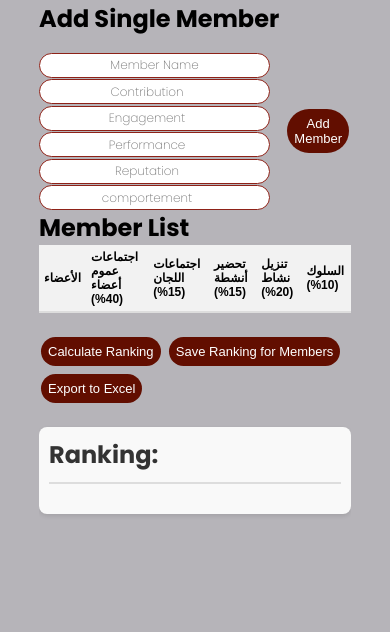
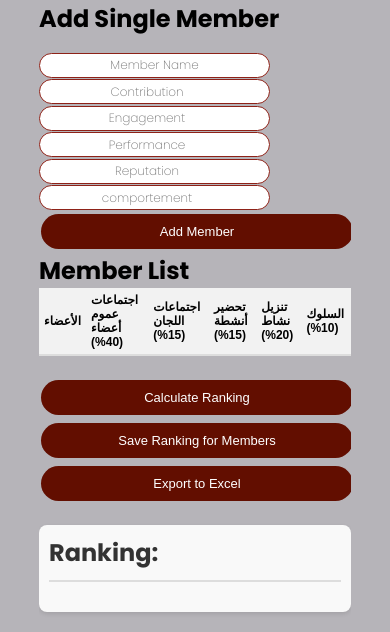
Before and after one commit to cel-otma/family-ranking, a plain HTML site: page admin.html in a window 390 px wide. Shown: the part 273-905 px from the top of the page. Before the commit the page ends 844 px from the top, so only its background shows below. Drawn offline with Linux system fonts and the light colour scheme; sample sign-in values are in the browser's storage.

Commit message:
respensive design

```diff
--- a/css/admin.css
+++ b/css/admin.css
@@ -105,7 +105,7 @@ label[for="csvFile"]:hover {
   background-color: #620e00; /* Blue background */
   border: none;
   color: white;
-  padding: 7px 7px;
+  padding: 10px 7px;
   text-align: center;
   text-decoration: none;
   display: inline-block;
@@ -168,6 +168,12 @@ label[for="csvFile"]:hover {
 
   #memberTable th, #memberTable td {
       padding: 5px;
+  }
+  .button-cal{
+    width: 100%;
+  }
+  #addMemberForm{
+    display: block !important;
   }
 }
 #result {
```
